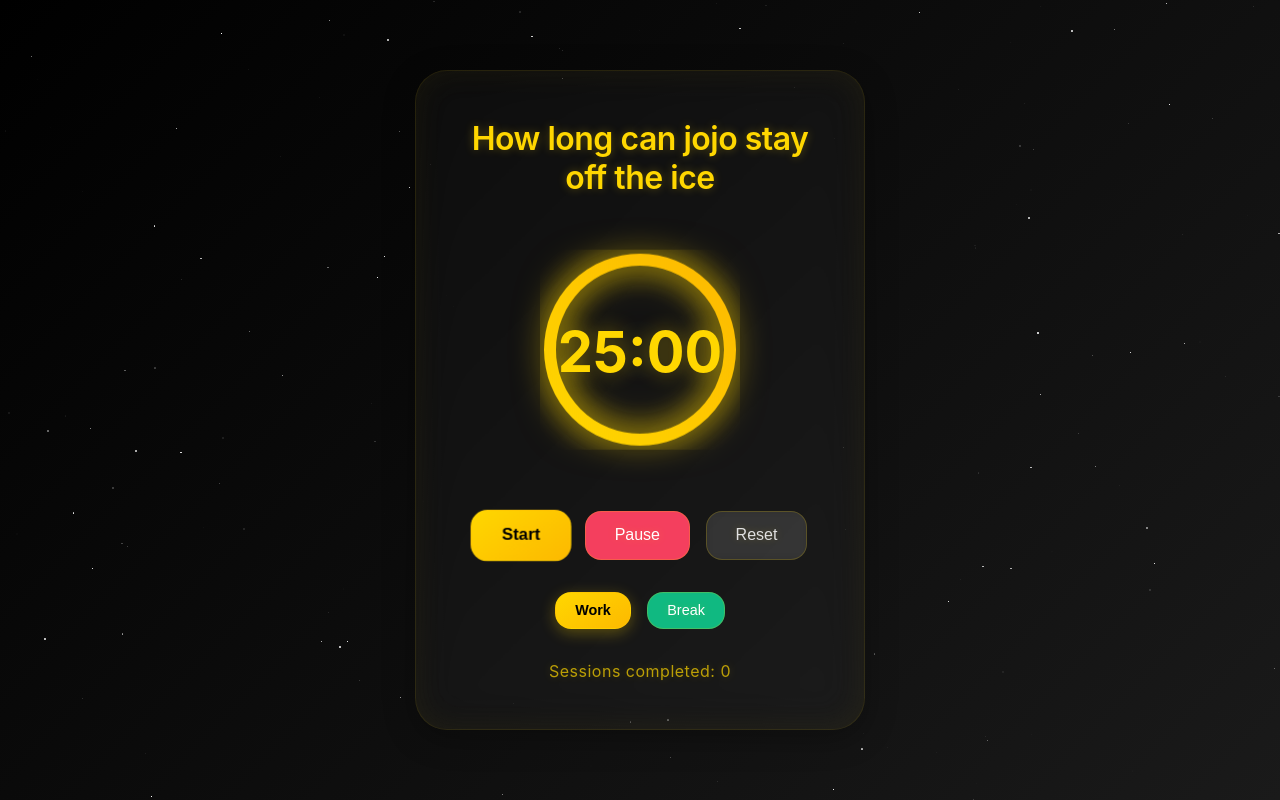
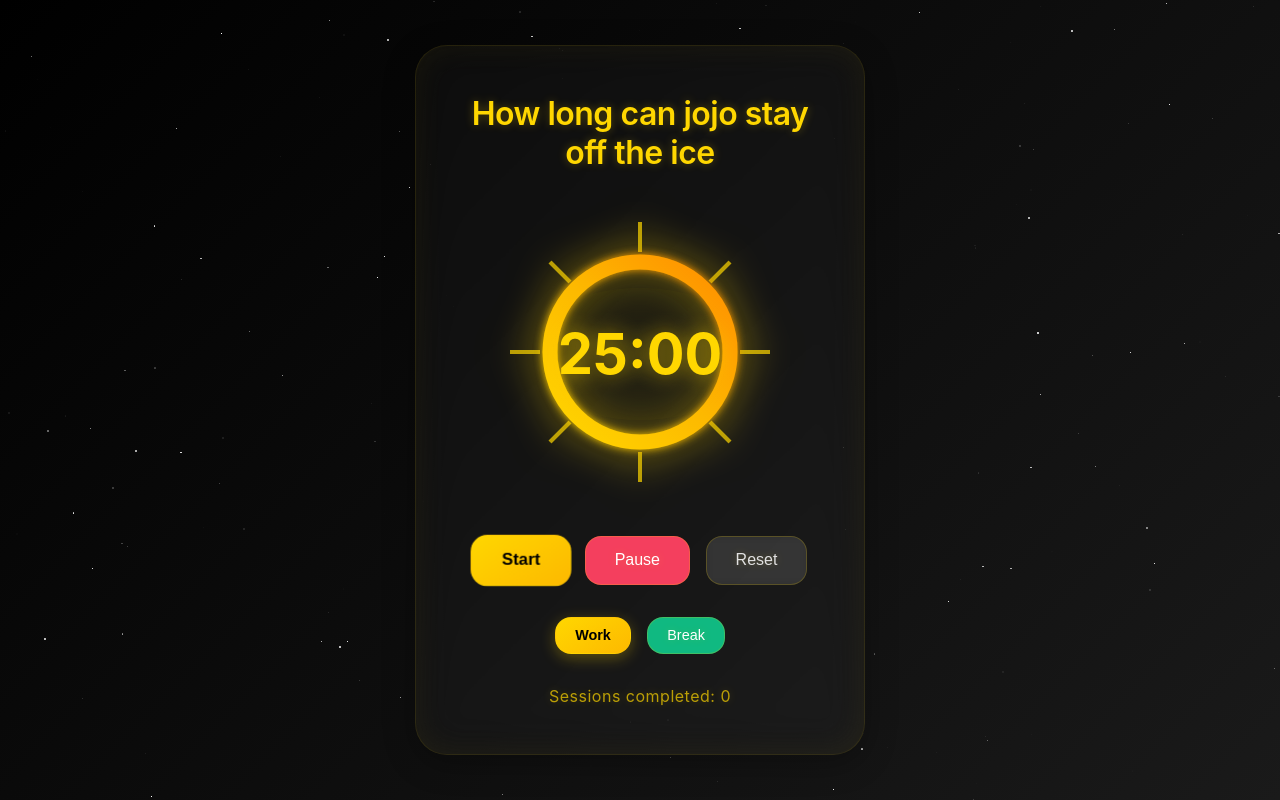
Before and after one commit to alonedaisy11/buildyourown, a plain HTML site: page index.html in a window 1280 px wide. Drawn offline with Linux system fonts and the light colour scheme.

Commit message:
Transform timer into a sun design with rotating rays and glow effects

```diff
--- a/index.html
+++ b/index.html
@@ -4,7 +4,7 @@
     <meta charset="UTF-8">
     <meta name="viewport" content="width=device-width, initial-scale=1.0">
     <title>How long can jojo stay off the ice</title>
-    <link rel="stylesheet" href="styles.css?v=2">
+    <link rel="stylesheet" href="styles.css?v=3">
 </head>
 <body>
     <div class="container">
@@ -12,15 +12,36 @@
         <div class="timer">
             <div class="time-display">60:00</div>
             <div class="progress-ring">
-                <svg width="200" height="200">
+                <svg width="300" height="300" viewBox="0 0 300 300">
                     <defs>
-                        <linearGradient id="goldGradient" x1="0%" y1="0%" x2="100%" y2="100%">
+                        <linearGradient id="sunGradient" x1="0%" y1="0%" x2="100%" y2="100%">
                             <stop offset="0%" style="stop-color:#FFD700" />
-                            <stop offset="100%" style="stop-color:#FDB900" />
+                            <stop offset="50%" style="stop-color:#FDB900" />
+                            <stop offset="100%" style="stop-color:#FF8C00" />
                         </linearGradient>
+                        <filter id="glow">
+                            <feGaussianBlur stdDeviation="4" result="coloredBlur"/>
+                            <feMerge>
+                                <feMergeNode in="coloredBlur"/>
+                                <feMergeNode in="SourceGraphic"/>
+                            </feMerge>
+                        </filter>
                     </defs>
-                    <circle class="progress-ring-circle-bg" cx="100" cy="100" r="90"></circle>
-                    <circle class="progress-ring-circle" cx="100" cy="100" r="90"></circle>
+                    <!-- Sun Rays -->
+                    <g class="sun-rays">
+                        <path d="M150,50 L150,20" stroke="#FFD700" stroke-width="4"/>
+                        <path d="M150,280 L150,250" stroke="#FFD700" stroke-width="4"/>
+                        <path d="M50,150 L20,150" stroke="#FFD700" stroke-width="4"/>
+                        <path d="M280,150 L250,150" stroke="#FFD700" stroke-width="4"/>
+                        <path d="M80,80 L60,60" stroke="#FFD700" stroke-width="4"/>
+                        <path d="M220,220 L240,240" stroke="#FFD700" stroke-width="4"/>
+                        <path d="M220,80 L240,60" stroke="#FFD700" stroke-width="4"/>
+                        <path d="M80,220 L60,240" stroke="#FFD700" stroke-width="4"/>
+                    </g>
+                    <!-- Background circle -->
+                    <circle class="progress-ring-circle-bg" cx="150" cy="150" r="90"/>
+                    <!-- Progress circle -->
+                    <circle class="progress-ring-circle" cx="150" cy="150" r="90"/>
                 </svg>
             </div>
         </div>
@@ -37,6 +58,6 @@
             <p>Sessions completed: <span id="sessions">0</span></p>
         </div>
     </div>
-    <script src="script.js?v=2"></script>
+    <script src="script.js?v=3"></script>
 </body>
 </html>
--- a/styles.css
+++ b/styles.css
@@ -74,16 +74,53 @@ h1 {
 
 .timer {
     position: relative;
-    width: 250px;
-    height: 250px;
+    width: 300px;
+    height: 300px;
     margin: 0 auto 2rem;
-    animation: float 6s ease-in-out infinite;
 }
 
-@keyframes float {
-    0% { transform: translateY(0px); }
-    50% { transform: translateY(-10px); }
-    100% { transform: translateY(0px); }
+@keyframes rotate {
+    from { transform: rotate(0deg); }
+    to { transform: rotate(360deg); }
+}
+
+@keyframes pulse-glow {
+    0% { filter: drop-shadow(0 0 15px rgba(255, 215, 0, 0.5)); }
+    50% { filter: drop-shadow(0 0 30px rgba(255, 215, 0, 0.8)); }
+    100% { filter: drop-shadow(0 0 15px rgba(255, 215, 0, 0.5)); }
+}
+
+.progress-ring {
+    position: absolute;
+    top: 50%;
+    left: 50%;
+    transform: translate(-50%, -50%);
+    animation: pulse-glow 3s infinite;
+}
+
+.sun-rays {
+    animation: rotate 20s linear infinite;
+    transform-origin: center;
+    opacity: 0.7;
+}
+
+.progress-ring-circle-bg {
+    fill: none;
+    stroke: rgba(255, 215, 0, 0.2);
+    stroke-width: 15;
+}
+
+.progress-ring-circle {
+    fill: none;
+    stroke: url(#sunGradient);
+    stroke-width: 15;
+    stroke-linecap: round;
+    transform: rotate(-90deg);
+    transform-origin: 50% 50%;
+    transition: stroke-dashoffset 0.35s cubic-bezier(0.4, 0, 0.2, 1);
+    stroke-dasharray: 565.48;
+    stroke-dashoffset: 0;
+    filter: url(#glow);
 }
 
 .time-display {
@@ -95,42 +132,10 @@ h1 {
     font-weight: 700;
     z-index: 1;
     color: #FFD700;
-    text-shadow: 0 0 20px rgba(255, 215, 0, 0.4);
-    font-family: 'Inter', monospace;
-}
-
-.progress-ring {
-    position: absolute;
-    top: 50%;
-    left: 50%;
-    transform: translate(-50%, -50%);
-    filter: drop-shadow(0 0 15px rgba(255, 215, 0, 0.5));
-}
-
-.progress-ring-circle-bg {
-    fill: none;
-    stroke: rgba(255, 215, 0, 0.1);
-    stroke-width: 12;
-}
-
-.progress-ring-circle {
-    fill: none;
-    stroke: url(#goldGradient);
-    stroke-width: 12;
-    stroke-linecap: round;
-    transform: rotate(-90deg);
-    transform-origin: 50% 50%;
-    transition: stroke-dashoffset 0.35s cubic-bezier(0.4, 0, 0.2, 1);
-    stroke-dasharray: 565.48;
-    stroke-dashoffset: 0;
-    filter: drop-shadow(0 0 8px rgba(255, 215, 0, 0.5));
-    animation: glow 2s infinite;
-}
-
-@keyframes glow {
-    0% { filter: drop-shadow(0 0 8px rgba(255, 215, 0, 0.5)); }
-    50% { filter: drop-shadow(0 0 15px rgba(255, 215, 0, 0.7)); }
-    100% { filter: drop-shadow(0 0 8px rgba(255, 215, 0, 0.5)); }
+    text-shadow: 0 0 20px rgba(255, 215, 0, 0.6);
+    background: radial-gradient(circle at center, rgba(255, 215, 0, 0.1) 0%, transparent 70%);
+    padding: 2rem;
+    border-radius: 50%;
 }
 
 .controls, .mode-toggle {
```
